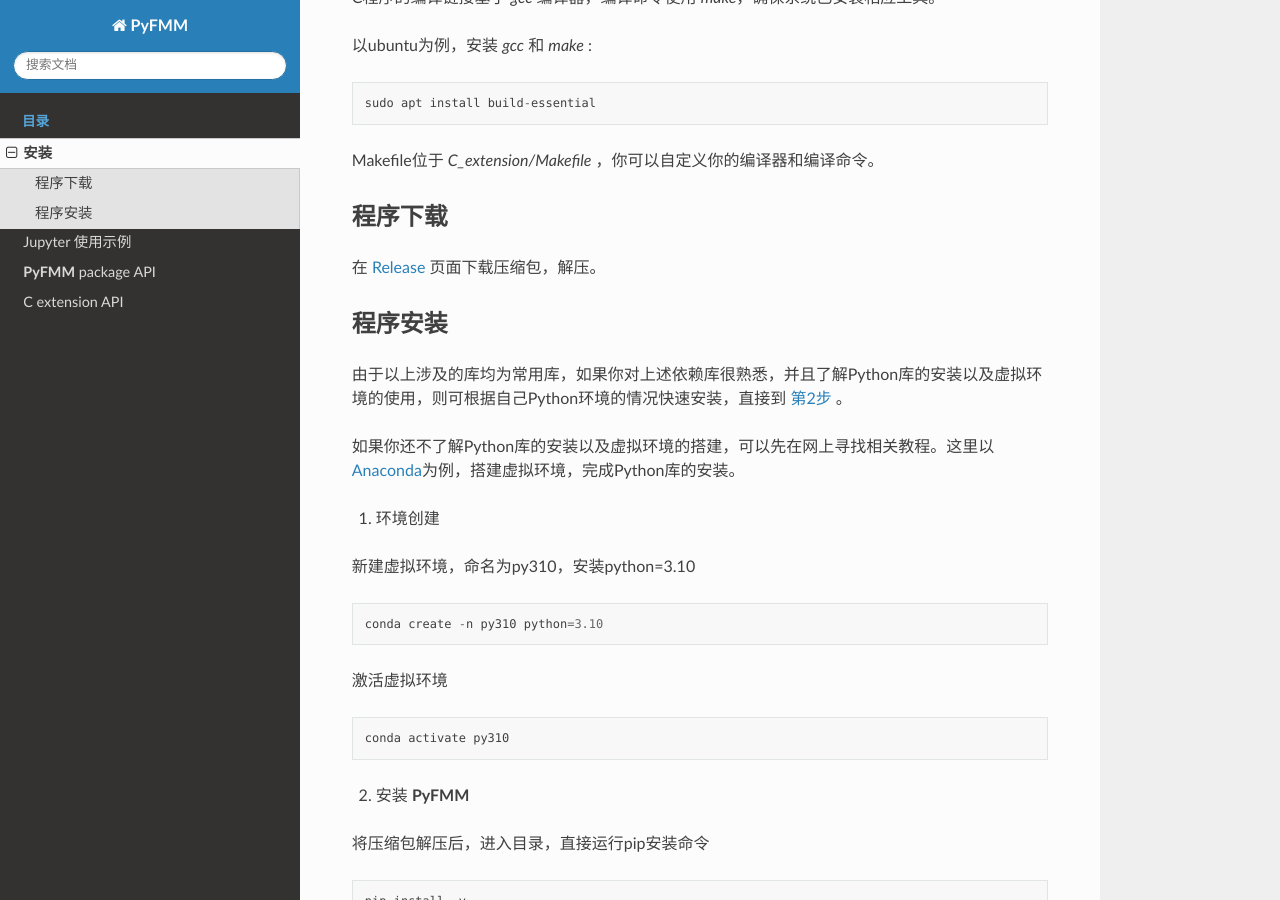
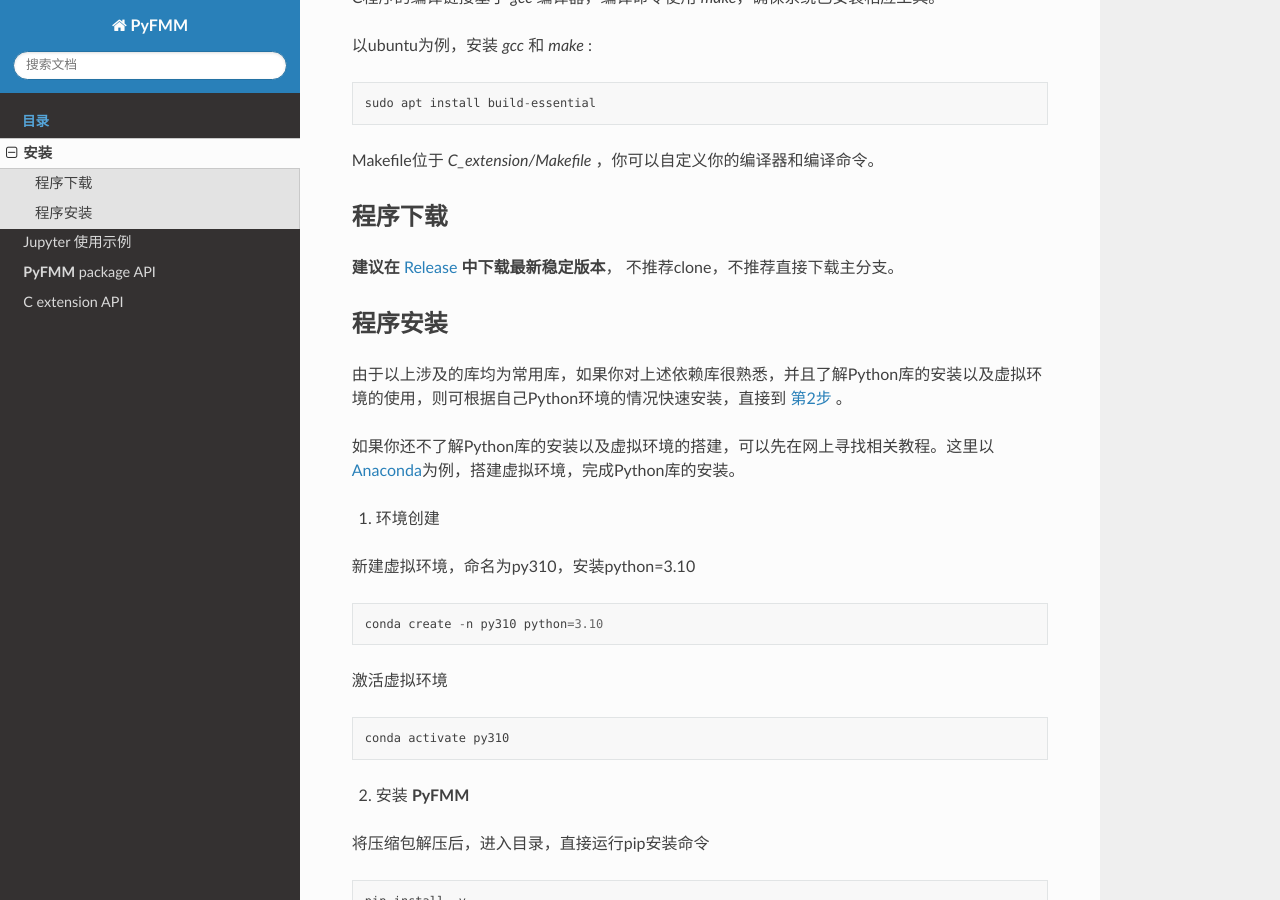
Before and after one commit to Dengda98/PyFMM, a Sphinx documentation site: the page built from docs/source/install.rst, in a window 1280 px wide and 900 px high, scrolled down 461 px. Built offline with Sphinx 7.4.7 and the Read the Docs theme 2.0.0, drawn with Linux system fonts in a browser that asks for light colours; the version number could not be read and is left out.

```diff
--- a/docs/source/install.rst
+++ b/docs/source/install.rst
@@ -35,7 +35,8 @@ Makefile位于 *C_extension/Makefile* ，你可以自定义你的编译器和编
 程序下载
 ----------
 
-在 `Release <https://github.com/Dengda98/PyFMM/releases>`_ 页面下载压缩包，解压。
+**建议在** `Release <https://github.com/Dengda98/PyFMM/releases>`_ **中下载最新稳定版本**，
+不推荐clone，不推荐直接下载主分支。
 
 
 程序安装
```
Also changed, not shown: README.md (+3 -1 lines).
